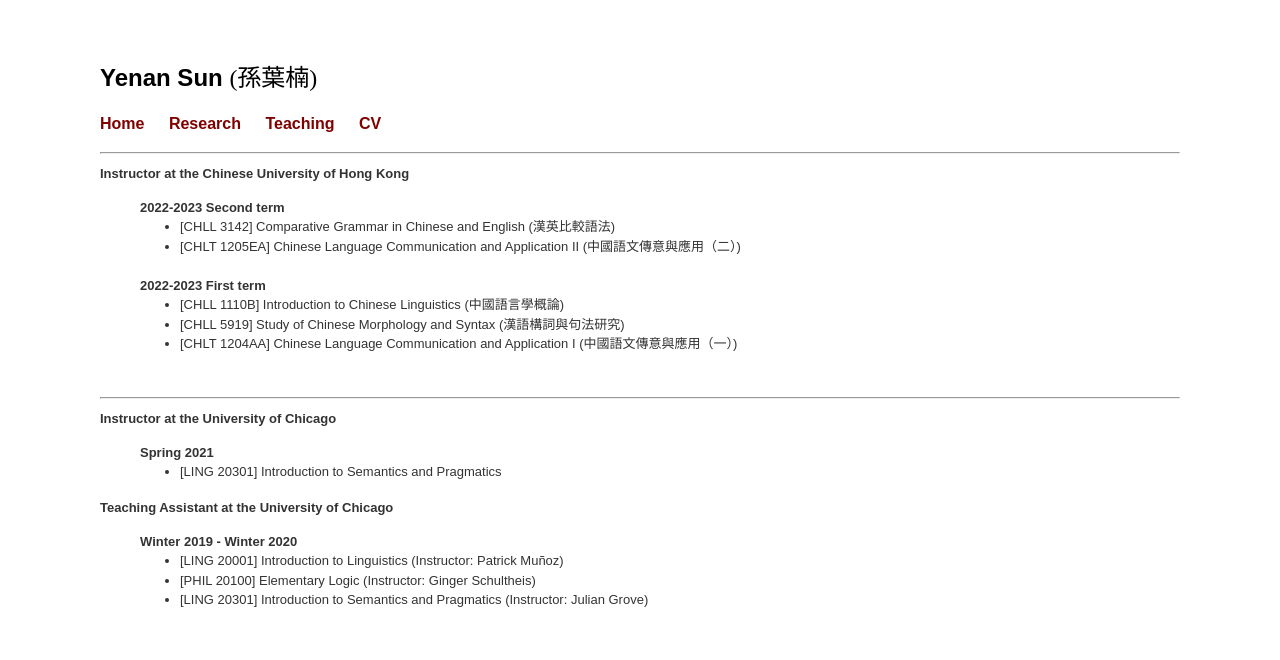
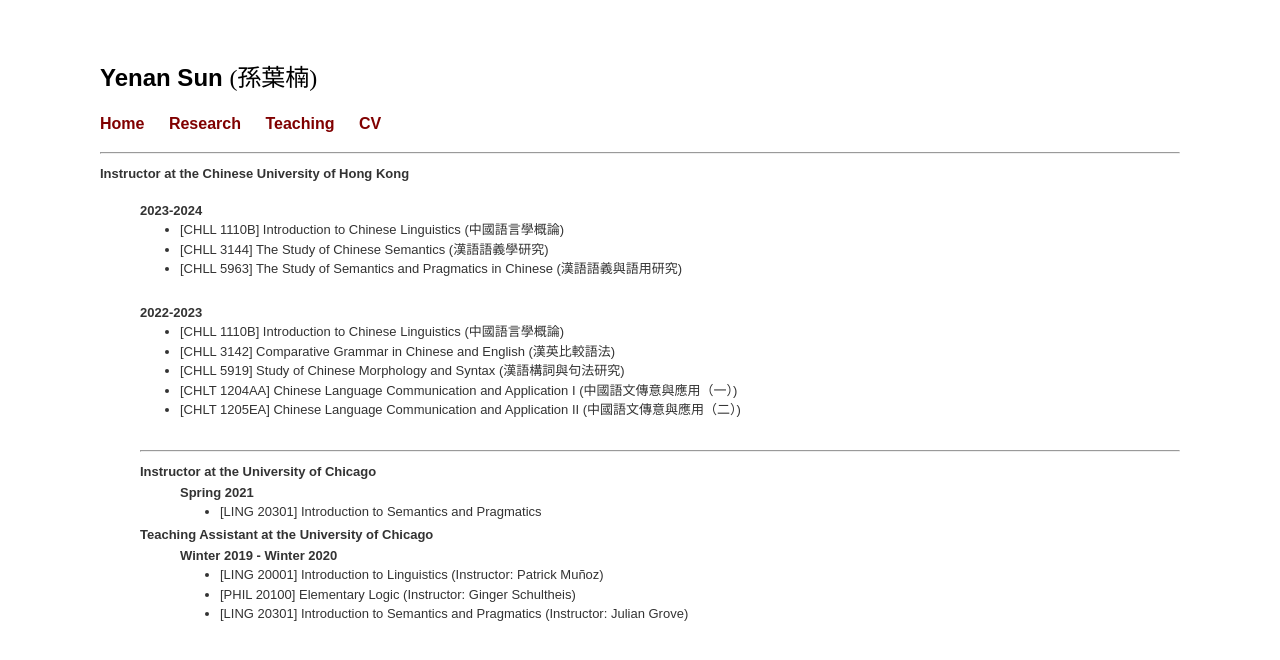
Before and after one commit to yenan09/yenan09.github.io, a Jekyll site: the page built from tea.html, in a window 1280 px wide. Shown: the top 660 px of the page. Built offline with Jekyll 4.4.1, drawn with Linux system fonts in a browser that asks for light colours.

Commit message:
Update tea.html

```diff
--- a/tea.html
+++ b/tea.html
@@ -34,11 +34,33 @@
   <ul style="list-style-type:none;">
 
 
-    <li> <b>2022-2023 Second term</b>
+    <li> <b>2023-2024</b>
       <ul style="list-style-type:disc;">
 
+   <li> [CHLL 1110B] Introduction to Chinese Linguistics (中國語言學概論)    </li>
+
+    <li> [CHLL 3144] The Study of Chinese Semantics (漢語語義學研究)    </li>
+
+    <li> [CHLL 5963] The Study of Semantics and Pragmatics in Chinese (漢語語義與語用研究)    </li>
+
+    </ul>
+
+   </li>
+
+   <br>
+
+
+
+    <li> <b>2022-2023</b>
+      <ul style="list-style-type:disc;">
+
+    <li> [CHLL 1110B] Introduction to Chinese Linguistics (中國語言學概論)    </li>
 
     <li> [CHLL 3142] Comparative Grammar in Chinese and English (漢英比較語法)    </li>
+
+    <li> [CHLL 5919] Study of Chinese Morphology and Syntax (漢語構詞與句法研究)    </li>
+
+    <li> [CHLT 1204AA] Chinese Language Communication and Application I (中國語文傳意與應用（一）)    </li>
 
     <li> [CHLT 1205EA] Chinese Language Communication and Application II (中國語文傳意與應用（二）)    </li>
 
@@ -49,23 +71,6 @@
    <br>
 
 
-    <li> <b>2022-2023 First term</b>
-      <ul style="list-style-type:disc;">
-
-
-    <li> [CHLL 1110B] Introduction to Chinese Linguistics (中國語言學概論)    </li>
-
-    <li> [CHLL 5919] Study of Chinese Morphology and Syntax (漢語構詞與句法研究)    </li>
-
-    <li> [CHLT 1204AA] Chinese Language Communication and Application I (中國語文傳意與應用（一）)    </li>
-
-    </ul>
-
-   </li>
-
-    </ul>
-
-<br>
 
 <hr>
 
```
